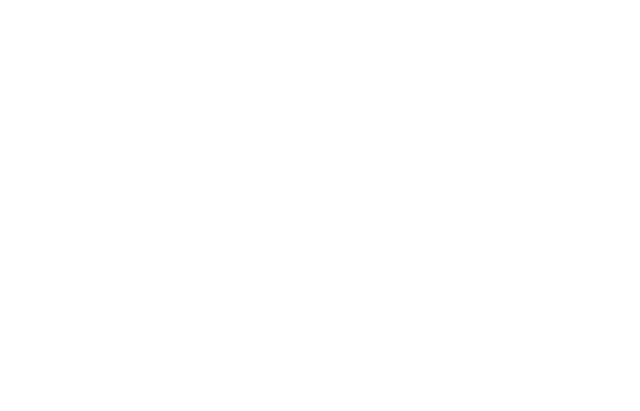
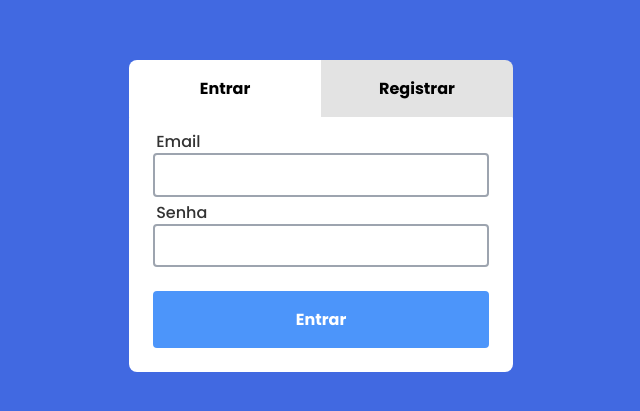
Before and after one commit to AmodeusR/registror, a React (Vite) app: page /entrar in a window 1280 px wide. Before the commit this address had no page. Shown: the part 159-570 px from the top of the page, without its empty margins (319-959 px from the left). Built offline with nearby package versions, Linux system fonts and the light colour scheme.

Commit message:
Created Login Component & more renames
renames from user to guest where needed

```diff
--- /dev/null
+++ b/src/components/Login/Login.tsx
@@ -0,0 +1,131 @@
+import InputLabel from "../InputLabel/InputLabel";
+import { useForm } from "react-hook-form";
+
+import "./login.scss";
+import { useState } from "react";
+
+interface FormProps {
+  email: string;
+  senha: string;
+  confirmarSenha?: string;
+}
+
+const Login = () => {
+  const [isRegisterSelected, setIsRegisterSelected] = useState(false);
+
+  const {
+    register,
+    handleSubmit,
+    formState: { errors },
+    setError,
+  } = useForm<FormProps>();
+
+  const { email, senha, confirmarSenha } = errors;
+
+  const onSubmission = (data: FormProps) => {
+    if (isRegisterSelected && data.senha !== data.confirmarSenha) {
+      setError(
+        "confirmarSenha",
+        { type: "string", message: "As senhas precisam ser iguais" },
+      );
+
+      console.log(confirmarSenha);
+
+      return;
+    }
+
+    console.log("funcionando");
+  };
+
+  return (
+    <div className="login-background">
+      <div className="login-container">
+        <div className="login__buttons">
+          <button
+            className={`login__button ${!isRegisterSelected && "selected"}`}
+            type="button"
+            onClick={() => setIsRegisterSelected(false)}
+          >
+            Entrar
+          </button>
+          <button
+            className={`login__button ${isRegisterSelected && "selected"}`}
+            type="button"
+            onClick={() => setIsRegisterSelected(true)}
+          >
+            Registrar
+          </button>
+        </div>
+        <form onSubmit={handleSubmit(onSubmission)} className="login">
+          <div className="create-guest__inputlabel">
+            <label htmlFor="email" className="create-guest__label">
+              Email
+            </label>
+            <input
+              id="email"
+              className="create-guest__input"
+              type="email"
+              {...register("email", {
+                required: "Um email precisa ser fornecido",
+              })}
+              style={{
+                borderColor: email ? "crimson" : "",
+              }}
+            />
+            {email && (
+              <p className="create-guest__error">{String(email.message)}</p>
+            )}
+          </div>
+          <div className="create-guest__inputlabel">
+            <label htmlFor="senha" className="create-guest__label">
+              Senha
+            </label>
+            <input
+              id="senha"
+              className="create-guest__input"
+              type="password"
+              {...register("senha", {
+                required: "Uma senha precisa ser fornecida",
+              })}
+              style={{
+                borderColor: senha ? "crimson" : "",
+              }}
+            />
+            {senha && (
+              <p className="create-guest__error">{String(senha.message)}</p>
+            )}
+          </div>
+          {isRegisterSelected && (
+            <div className="create-guest__inputlabel">
+              <label htmlFor="confirmarSenha" className="create-guest__label">
+                Confirmar senha
+              </label>
+              <input
+                id="confirmarSenha"
+                className="create-guest__input"
+                type="password"
+                {...register("confirmarSenha", {
+                  required: "A senha precisa ser igual a inserida acima",
+                })}
+                style={{
+                  borderColor: senha ? "crimson" : "",
+                }}
+              />
+              {confirmarSenha && (
+                <p className="create-guest__error">
+                  {String(confirmarSenha.message)}
+                </p>
+              )}
+            </div>
+          )}
+
+          <button type="submit" className="login__submit">
+            {isRegisterSelected ? "Registrar" : "Entrar"}
+          </button>
+        </form>
+      </div>
+    </div>
+  );
+};
+
+export default Login;
--- /dev/null
+++ b/src/components/Login/login.scss
@@ -0,0 +1,60 @@
+@use "/src/styles/mixins" as mix;
+
+.login-background {
+  display: flex;
+  flex-direction: column;
+  justify-content: center;
+  align-items: center;
+  min-height: 100vh;
+  background-color: royalblue;
+}
+
+.login-container {
+  position: relative;
+  background-color: white;
+  padding: 1.5rem;
+  width: min(90%, 24rem);
+  border-radius: 8px;
+}
+
+.login {
+  display: flex;
+  flex-direction: column;
+  gap: .5rem;
+
+  &__submit {
+    @include mix.defaultButtonStyle;
+  }
+
+  &__buttons {
+    position: absolute;
+    left: 0;
+    right: 0;
+    top: -50px;
+    border-radius: 8px 8px 0 0;
+    overflow: hidden;
+  }
+
+  &__button {
+    border: none;
+    background-color: var(--neutral-white-light);
+    width: 50%;
+
+    padding: 1rem;
+    font-size: inherit;
+    font-family: inherit;
+    font-weight: 600;
+    transition: background-color 250ms ease, color 250ms ease;
+
+    &:hover {
+      cursor: pointer;
+      background-color: var(--clr-theme);
+      color: white;
+    }
+
+    &.selected {
+      background-color: white;
+      pointer-events: none;
+    }
+  }
+}
--- a/src/contexts/data.context.tsx
+++ b/src/contexts/data.context.tsx
@@ -1,16 +1,19 @@
 import { createContext, ReactNode, useState } from "react";
+import { User as FirebaseUser } from "firebase/auth";
 
 interface ContextType {
-  selectedSidebarTab: null |"users" | "visitors" | "history";
+  selectedSidebarTab: null |"guests" | "visiting" | "history";
   setSelectedSidebarTab: (buttonClicked: selectionOptions) => void;
   isRegisterModalOpen: boolean;
   setIsRegisterModalOpen: (isOpen: boolean) => void;
-  userCardInfoModalId: string;
-  setUserCardInfoModalId: (isOpen: string) => void;
+  GuestCardInfoModalId: string;
+  setGuestCardInfoModalId: (isOpen: string) => void;
   search: string;
   setSearch: (searchTerm: string) => void;
   isImageModalOpen: boolean;
   setIsImageModalOpen: (isModalOpen: boolean) => void;
+  user: FirebaseUser | null;
+  setUser: (user: FirebaseUser | null) => void;
 }
 
 const DataContext = createContext({} as ContextType);
@@ -20,14 +23,15 @@ interface DataProvider {
   children: ReactNode;
 }
 
-export type selectionOptions = null |"users" | "visitors" | "history";
+export type selectionOptions = null |"guests" | "visiting" | "history";
 
 export const DataProvider = ({ children }: DataProvider) => {
   const [selectedSidebarTab, setSelectedSidebarTab] = useState<selectionOptions>(null);
   const [isRegisterModalOpen, setIsRegisterModalOpen] = useState(false);
-  const [userCardInfoModalId, setUserCardInfoModalId] = useState("");
+  const [GuestCardInfoModalId, setGuestCardInfoModalId] = useState("");
   const [search, setSearch] = useState("");
   const [isImageModalOpen, setIsImageModalOpen] = useState(false);
+  const [user, setUser] = useState<FirebaseUser | null>(null);
 
   return (
     <DataContext.Provider value={{
@@ -37,10 +41,12 @@ export const DataProvider = ({ children }: DataProvider) => {
       setIsRegisterModalOpen,
       search,
       setSearch,
-      userCardInfoModalId,
-      setUserCardInfoModalId,
+      GuestCardInfoModalId,
+      setGuestCardInfoModalId,
       isImageModalOpen,
-      setIsImageModalOpen
+      setIsImageModalOpen,
+      user,
+      setUser
     }}>
       { children }
     </DataContext.Provider>
--- a/src/main.tsx
+++ b/src/main.tsx
@@ -4,15 +4,15 @@ import App from "./App";
 import { DataProvider } from "./contexts/data.context";
 import "./styles/main.scss";
 import { BrowserRouter, Routes, Route } from "react-router-dom"
-import { UserInfoCard } from "./components";
+import { Login } from "./components";
 
 ReactDOM.createRoot(document.getElementById("root") as HTMLElement).render(
   <React.StrictMode>
     <BrowserRouter>
       <DataProvider>
         <Routes>
-          <Route path="/" element={<App />} >
-         </Route>
+          <Route path="/" element={<App />} />
+          <Route path="/entrar" element={<Login />} />
         </Routes>
       </DataProvider>
     </BrowserRouter>
```
